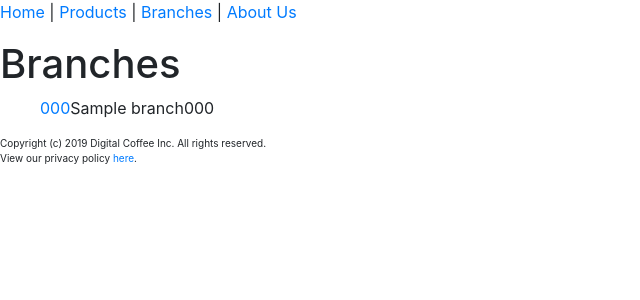
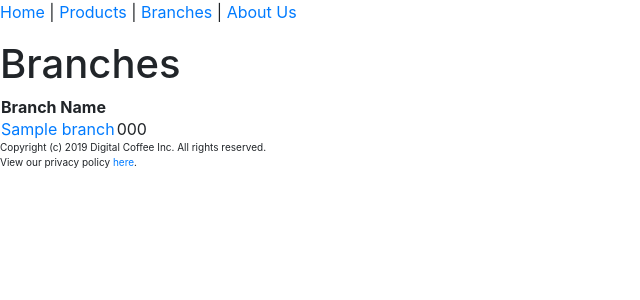
Before and after one commit to juliaillis/GROUP7-Intro-to-Flask, a Flask app: template digitalcafe/templates/branches.html in a window 1280 px wide. Shown: the top 300 px of the page, without its empty margins (0-640 px from the left). Run offline with Flask 3, Linux system fonts and the light colour scheme; the template is opened without the code that fills it: most values are stand-ins (such as "Sample title", 1, 10 or a date in 2020); some libraries are stand-ins or nearby versions.

Commit message:
Update branches.html

```diff
--- a/digitalcafe/templates/branches.html
+++ b/digitalcafe/templates/branches.html
@@ -1,8 +1,9 @@
 {% include "header.html" %}
         <h1>Branches</h1>
-        <ul>
+        <table>
+                <tr><th>Branch Name</th></tr>
                 {% for branches in branch_list %}
-                <tr><td><a href="branchdetails?code={{branches["code"]}}">{{branches["code"]}}</a></td><td>{{branches["name"]}}</td><td>{{branches["phonenumber"]}}</td></tr>
+                <tr><td><a href="branchdetails?code={{branches["code"]}}">{{branches["name"]}}</a></td><td>{{branches["phonenumber"]}}</td></tr>
                 {% endfor %}
-        </ul>
+        </table>
 {% include "footer.html" %}
```
